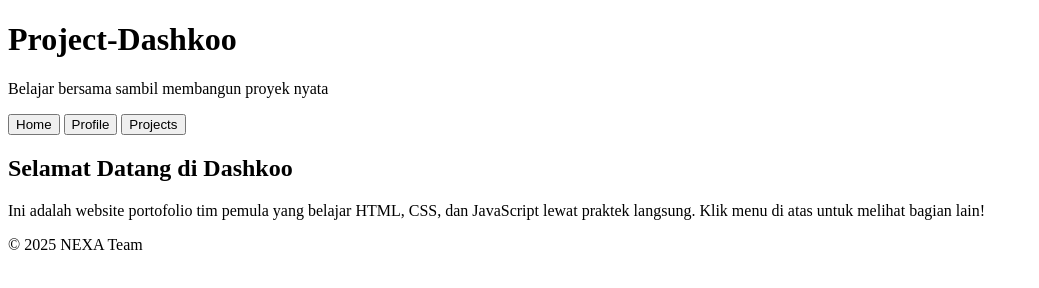
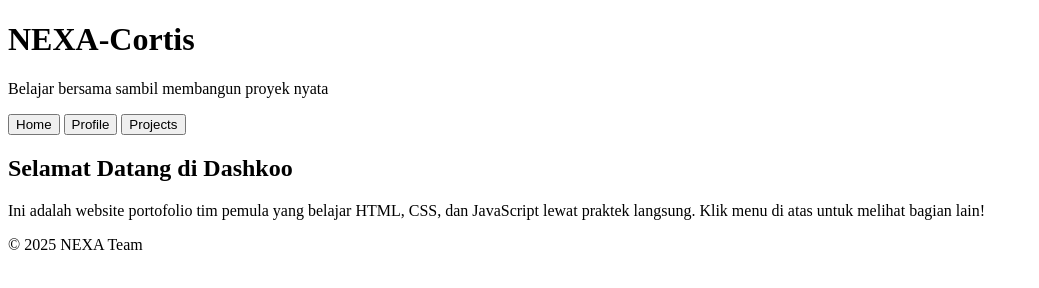
Before and after one commit to Sunkenfish657/Dashkoo, a plain HTML site: page index.html in a window 1280 px wide. Shown: the whole page, without its empty margins (0-1039 px from the left). Drawn offline with Linux system fonts and the light colour scheme.

Commit message:
Update index.html

```diff
--- a/index.html
+++ b/index.html
@@ -12,7 +12,7 @@
 <body>
   <!-- HEADER -->
   <header>
-    <h1>Project-Dashkoo</h1>
+    <h1>NEXA-Cortis</h1>
     <p>Belajar bersama sambil membangun proyek nyata</p>
 
     <!-- Navigasi: tombol menu yang akan mengubah isi dashboard -->
```
